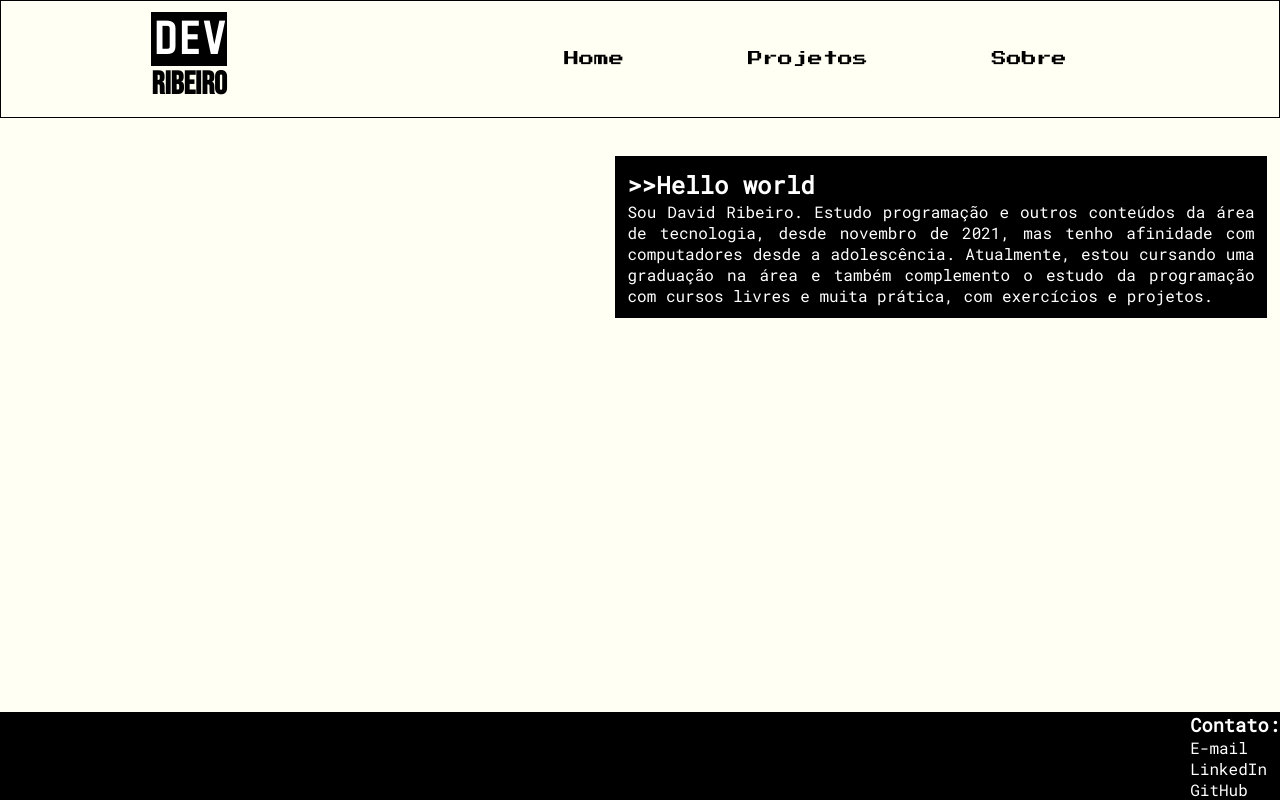
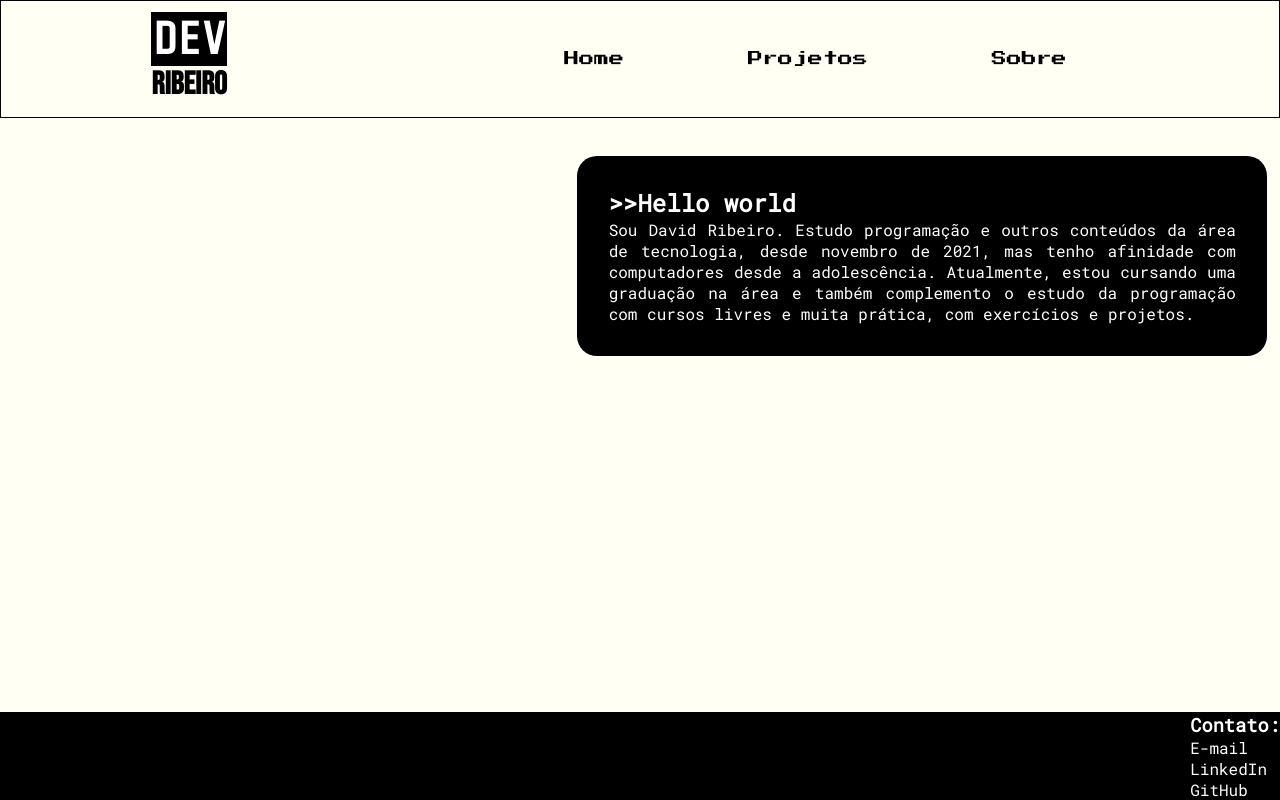
Before and after one commit to dev-ribeiro/portifolio, a Next.js app: page / in a window 1280 px wide. Built offline with nearby package versions, Linux system fonts and the light colour scheme.

Commit message:
adjust border-radius Home component

```diff
--- a/src/components/Home/Home.module.css
+++ b/src/components/Home/Home.module.css
@@ -9,16 +9,18 @@
     margin: auto;
     margin-top: 2%;
     margin-bottom: 2%;
-    font-family: 'Roboto Mono', monospace;
     display: flex;
     justify-content: flex-end;
+    font-family: 'Roboto Mono', monospace;
 }
 
 .homeContent{
+    padding: 2.5%;
     width: 50%;
     background-color: black;
     color: white;
-    padding: 1%;
+    border-radius: 20px;
+
 }
 
 .apresentation{
```
